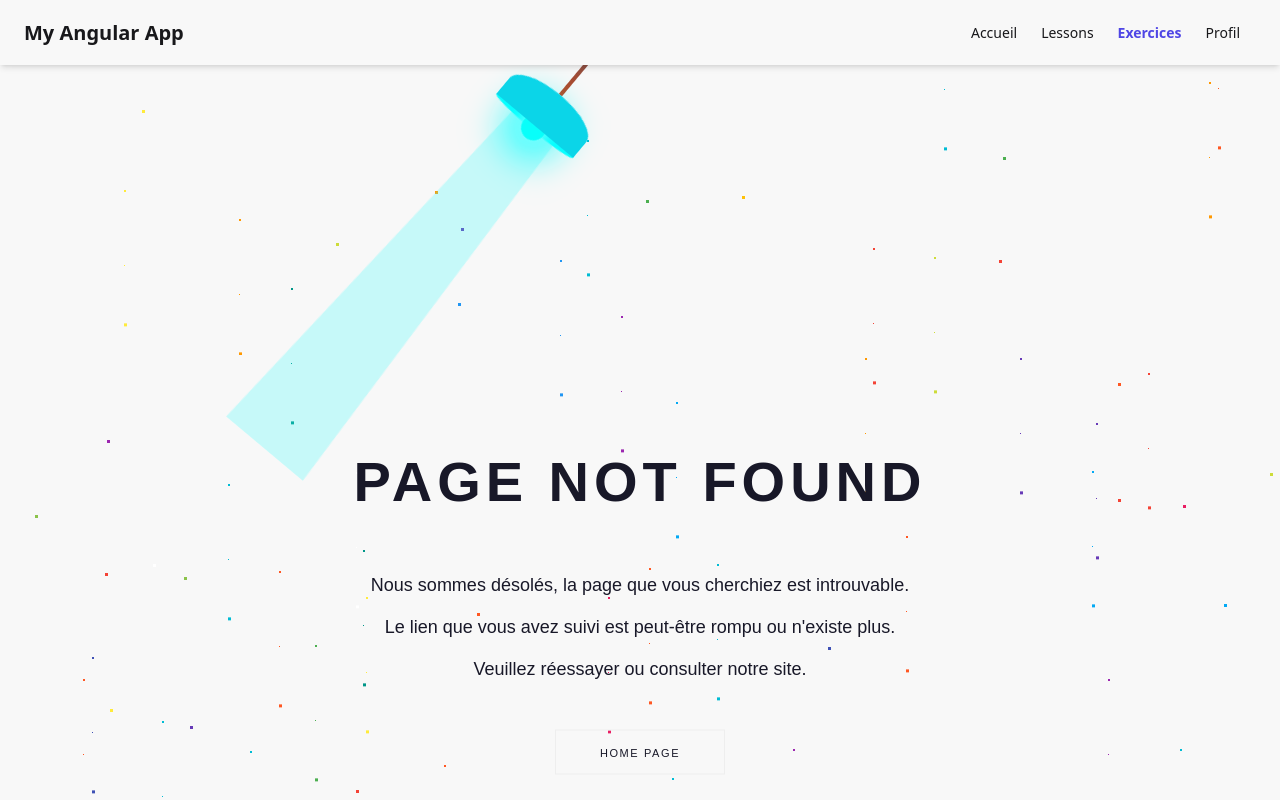
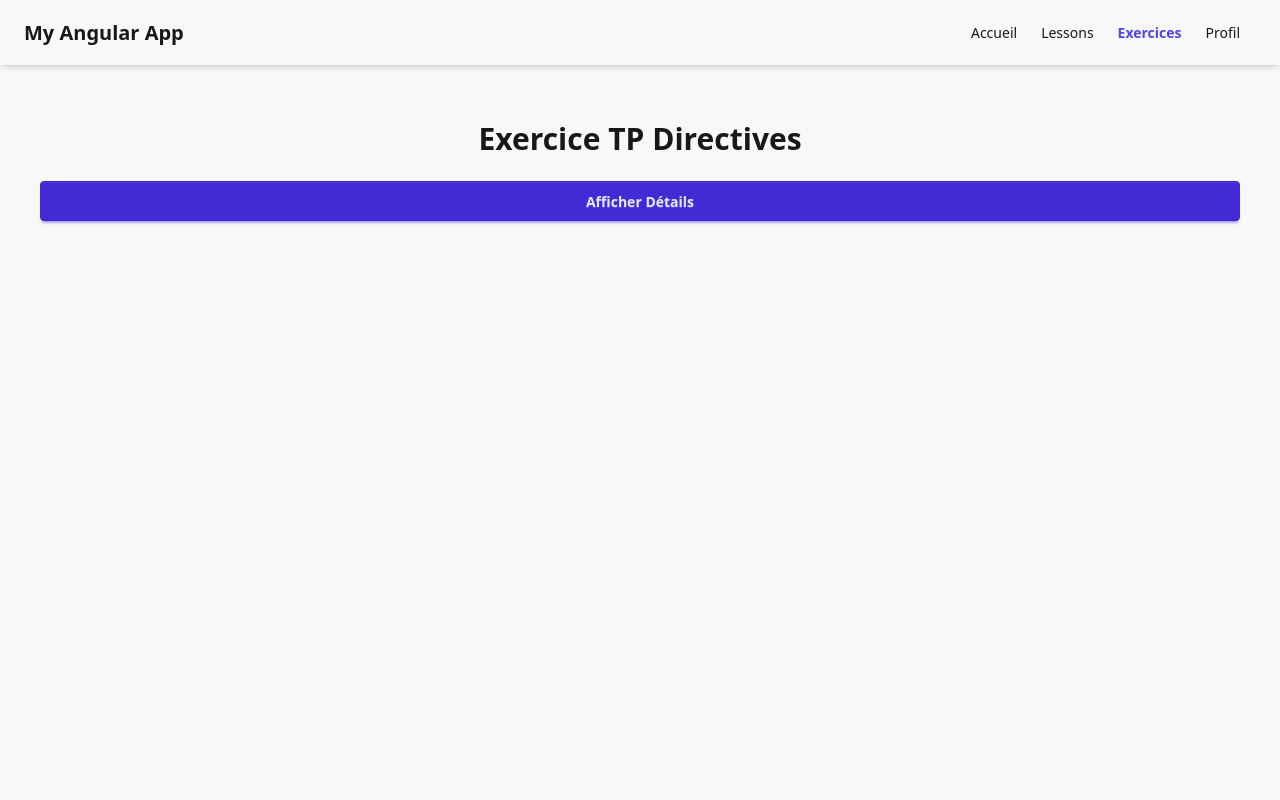
Before and after one commit to Simo10x/angular, an Angular app: page /exercices/exo-tp-directives in a window 1280 px wide. Shown: the top 800 px of the page. Built offline with nearby package versions, Linux system fonts and the light colour scheme.

Commit message:
add exo tp irectives to exercices and app.route

```diff
--- a/src/app/app.routes.ts
+++ b/src/app/app.routes.ts
@@ -46,6 +46,10 @@ export const routes: Routes = [
     loadComponent:()=>import('./exercices/exo-dynamic-styling-ng-class-ng-style/exo-dynamic-styling-ng-class-ng-style').then(m=>m.ExoDynamicStylingNgClassNgStyle)
 
   },
+  {
+    path:'exercices/exo-tp-directives',
+    loadComponent:()=>import('./exercices/exo-tp-directives/exo-tp-directives').then(m=>m.ExoTpDirectives)
+  },
     //! ---------- Le système page Not Found ---------------------------------------------------------------------
   // Dans Angular il faut placer à la fin le path:'**'
   // ! check la doc si ya meilleure manière de faire ou plus simple ? aller explorer analog ?
--- a/src/app/exercices/exercices.ts
+++ b/src/app/exercices/exercices.ts
@@ -25,7 +25,8 @@ export class Exercices {
     // Je peux ajouter d'autres exercices ici
     { name: 'Exo Event Binding', path: 'exo-event-binding' },
     { name: 'Exo Tp Binding', path: 'exo-tp-binding' },
-    { name: 'Exo Dynamic Styling (ngClass & ngStyle)', path: 'exo-dynamic-styling-ng-class-ng-style' }
+    { name: 'Exo Dynamic Styling (ngClass & ngStyle)', path: 'exo-dynamic-styling-ng-class-ng-style' },
+    { name: 'Exo Tp Directives', path: 'exo-tp-directives' }
 
   ];
 
--- /dev/null
+++ b/src/app/exercices/exo-tp-directives/exo-tp-directives.html
@@ -0,0 +1,28 @@
+<div class="p-6">
+  <h1 class="text-center text-3xl font-bold mb-6">Exercice TP Directives</h1>
+
+  <button
+    class="btn btn-primary w-full mb-4"
+    (click)="toggleDetails()"
+  >
+    {{ detailsVisible ? 'Masquer Détails' : 'Afficher Détails' }}
+  </button>
+
+  <p
+    *ngIf="detailsVisible"
+    class="p-4 bg-base-200 rounded mb-4"
+  >
+    Informations visibles
+  </p>
+
+  <div class="space-y-1">
+    <div
+      *ngFor="let item of logs; let i = index"
+      [ngStyle]="{ background: i >= 4 ? '#3b82f6' : '' }"
+      [ngClass]="{ 'text-white': i >= 4 }"
+      class="px-3 py-2 rounded"
+    >
+      {{ item }}
+    </div>
+  </div>
+</div>
--- /dev/null
+++ b/src/app/exercices/exo-tp-directives/exo-tp-directives.ts
@@ -0,0 +1,18 @@
+import { Component } from '@angular/core';
+import { CommonModule } from '@angular/common';
+
+@Component({
+  selector: 'app-exo-tp-directives',
+  imports: [CommonModule],
+  templateUrl: './exo-tp-directives.html',
+  styleUrl: './exo-tp-directives.css',
+})
+export class ExoTpDirectives {
+  detailsVisible = false;
+  logs: number[] = [];
+
+  toggleDetails() {
+    this.detailsVisible = !this.detailsVisible;
+    this.logs.push(this.logs.length + 1);
+  }
+}
```
Also changed, not shown: src/app/exercices/exo-tp-directives/exo-tp-directives.css (added), 1 other file (tests, documents, lock files or other folders).
